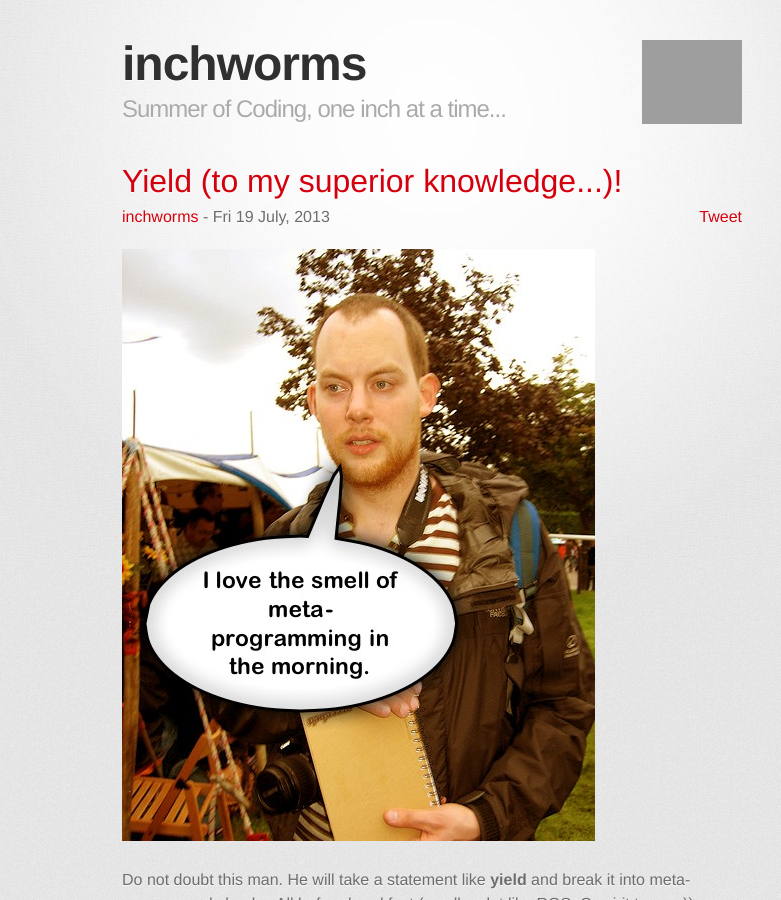
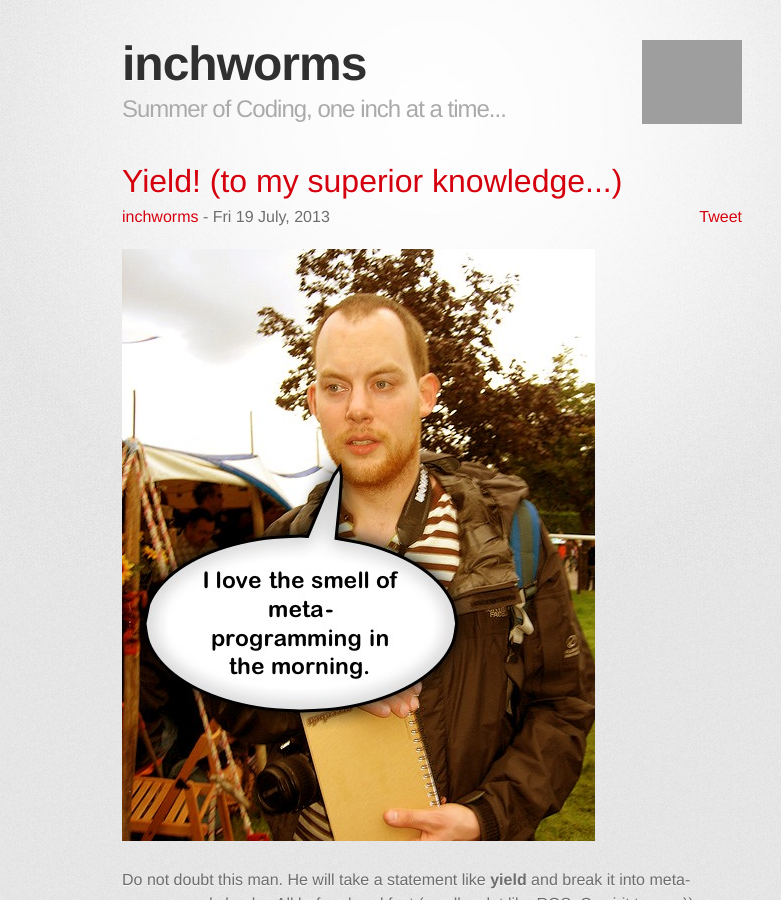
Before and after one commit to inchworms/inchworms, a Jekyll site: the page built from _posts/2013-07-19-yield.md, in a window 1280 px wide and 900 px high, cut to the strip 0-900 px from the top of the window. Shown: the whole strip, without its empty margins (208-989 px from the left). Built offline with Jekyll 4.4.1, drawn with Linux system fonts in a browser that asks for light colours; some web fonts are replaced; Markdown is read by kramdown in place of the engine named in the settings; comment, search, counter and statistics services are not loaded; grey boxes are pictures that could not be loaded.

```diff
--- a/_posts/2013-07-19-yield.md
+++ b/_posts/2013-07-19-yield.md
@@ -1,5 +1,5 @@
 ---
-title: Yield (to my superior knowledge...)!
+title: Yield! (to my superior knowledge...)
 layout: post
 created_at: Fri Jul 19 2013 16:38
 permalink: /blog/2013-07-19-yield
```
